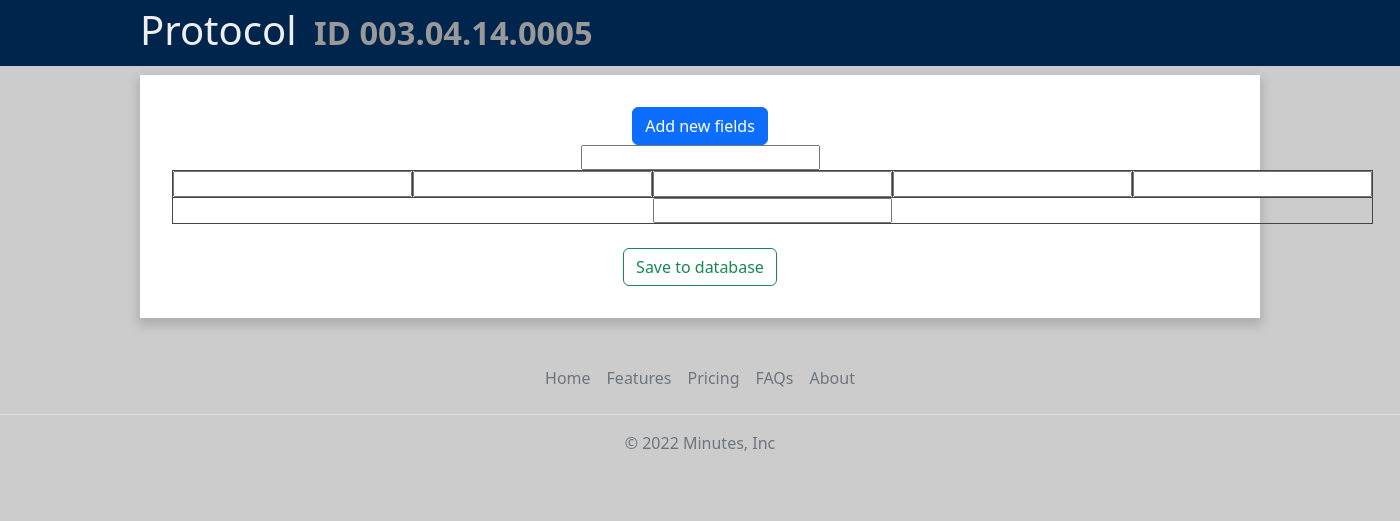
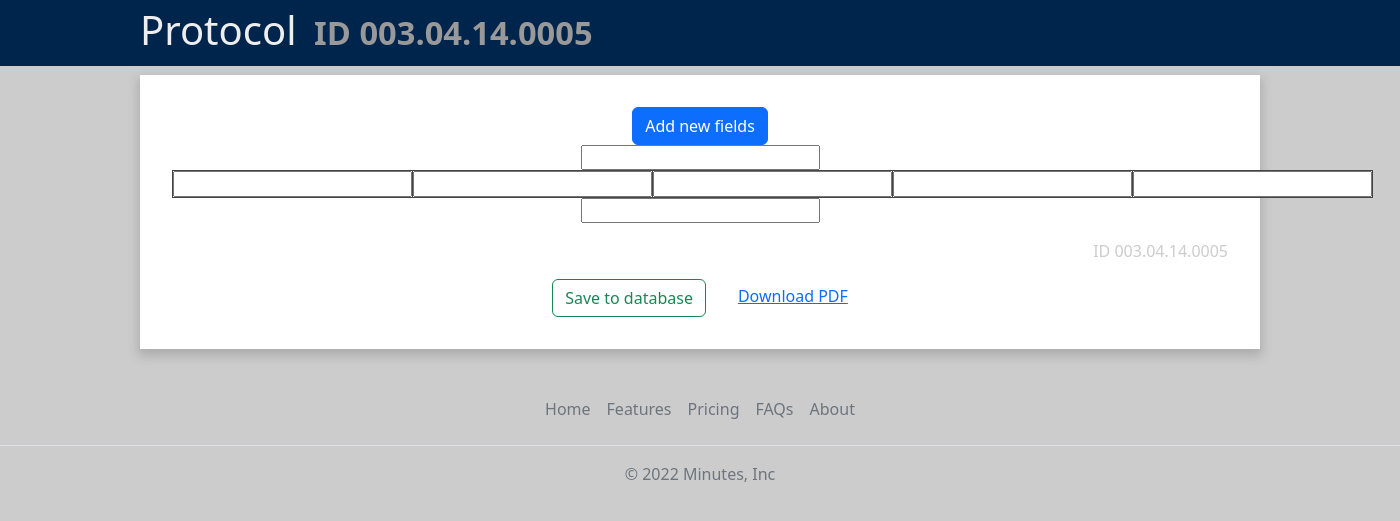
Before and after one commit to asmkirill/Report, a Django app: template minutes/protocol/templates/protocol/create_protocol.html in a window 1400 px wide. Shown: the top 521 px of the page. Run offline with Django 3.2, Linux system fonts and the light colour scheme; the template is opened without the code that fills it: most values are stand-ins (such as "Sample title", 1, 10 or a date in 2020); form fields are guessed from the names that the template uses; some libraries are stand-ins or nearby versions.

Commit message:
Commit - Handling events with protocol form

```diff
--- a/minutes/main/static/main/css/main.css
+++ b/minutes/main/static/main/css/main.css
@@ -88,8 +88,8 @@ nav {
     text-align: left;
 }
 
+
 /* footer bootstrap */
-
 
 .bd-placeholder-img {
     font-size: 1.125rem;
--- a/minutes/main/templates/main/layout.html
+++ b/minutes/main/templates/main/layout.html
@@ -19,12 +19,12 @@
         <div class="header-container">
             <h1>Protocol</h1>
             {% block header-logo %}
-
             {% endblock %}
         </div>
     </div>
 
     {% block header-slogan %}
+
     {% endblock %}
 
     <nav>
@@ -34,12 +34,11 @@
     </nav>
 
     <div class="container">
-
         {% block content %}
 
         {% endblock %}
+    </div>
 
-    </div>
     <footer class="py-3 my-4">
         <ul class="nav justify-content-center border-bottom pb-3 mb-3">
             <li class="nav-item"><a href="{% url 'index' %}" class="nav-link px-2 text-muted">Home</a></li>
@@ -50,5 +49,6 @@
         </ul>
         <p class="text-center text-muted">&copy; 2022 Minutes, Inc</p>
     </footer>
+
 </body>
 </html>
--- a/minutes/protocol/static/protocol/css/forms.css
+++ b/minutes/protocol/static/protocol/css/forms.css
@@ -20,6 +20,7 @@ td {
     height: auto;
 }
 
+
 /*  BASIC PROTOCOL FIELDS downloaded by default  */
 
 .basic_protocol_fields {
@@ -41,8 +42,7 @@ td {
 }
 
 
-
-/* Styles of form.py elements */
+/* Styles of form.py textareas elements */
 
 .protocol_fields_title {
     width: 100%;
@@ -53,8 +53,19 @@ td {
     margin: 0;
     padding: 0;
 }
+.protocol_fields_notes {
+    border: solid 1px #444444;
+    vertical-align: top;
+    border: 0;
+    width: 100%;
+    min-width: 43rem;
+    margin: 1rem 0;
+    padding: 0;
+    display: block;
+}
 
-/*  line of textareas  */
+
+/*  line of five basic textareas  */
 
 .basic_protocol_fields {
   margin-top: 1rem;
@@ -106,12 +117,30 @@ td {
 }
 .td_last_3 { width: 14%; }
 
-.protocol_fields_notes {
-    vertical-align: top;
-    border: 0;
-    width: 100%;
-    min-width: 43rem;
-    margin: 0;
-    padding: 0;
-    display: block;
+.protocol_id_watermark {
+    margin: 1rem 0;
+    text-align: right;
+    color: #cccccc;
 }
+
+
+/* Handling events with protocol form  - BUTTON, Download */
+
+.handling_events_with_protocol {
+    display: inline-block;
+    vertical-align: middle;
+}
+
+.handling_events_with_protocol form{
+    float: left;
+}
+
+#btn btn-outline-success {
+    float: left;
+    margin: 1rem 0;
+}
+
+#download_protocol_link {
+    float: right;
+    margin: 0.34rem 0 0 2rem;
+}
--- a/minutes/protocol/static/protocol/js/forms.js
+++ b/minutes/protocol/static/protocol/js/forms.js
@@ -44,6 +44,14 @@ document.addEventListener("DOMContentLoaded", function(event) {
 
 // Form handler
   $("#create_protocol_form").on("submit", function() {
-    // code
+    // js code
   });
 });
+
+
+
+// Function that displays the generated ID of the protocol in both the header and watermarks
+
+function protocol_generated_id_js() {
+    document.write('ID 003.04.14.0005')
+}
--- a/minutes/protocol/templates/protocol/create_protocol.html
+++ b/minutes/protocol/templates/protocol/create_protocol.html
@@ -3,13 +3,16 @@
 
 {% block header-logo %}
     <link rel="stylesheet" href="{% static 'protocol/css/forms.css' %}">
+    <script src="https://code.jquery.com/jquery-3.6.0.min.js"></script>
     <script src="{% static 'protocol/js/forms.js' %}"></script>
-    <script src="https://code.jquery.com/jquery-3.6.0.min.js"></script>
-    <p>ID 003.04.14.0005</p>
+    <p>
+        <script>
+            protocol_generated_id_js();
+        </script>
+    </p>
 {% endblock %}
 
 {% block content %}
-
     <form id="create_protocol_form" method="post">
         {% csrf_token %}
         <button type="button" id="addRowBtn" class="btn btn-primary">Add new fields</button>
@@ -35,18 +38,25 @@
                         {{ form.status }}
                     </td>
                 </tr>
-
-            <tr>
-                <td colspan="5">
+            </table>
             {{ form.notes }}
-                </td>
-            </tr>
-        </table>
         </div>
-    <br />
-    <button type="submit" id="save-protocol" class="btn btn-outline-success">Save to database</button>
     </form>
 
+    <div id="protocol_generated_id" class="protocol_id_watermark">
+        <script>
+                protocol_generated_id_js();
+        </script>
+    </div>
+
+    <div class="handling_events_with_protocol">
+         <form method="post">
+            {% csrf_token %}
+            <button type="submit" id="save_protocol" class="btn btn-outline-success" form="create_protocol_form">
+                Save to database
+            </button>
+         </form>
+         <a href="{{ pdf_url }}" download id="download_protocol_link">Download PDF</a>
+    </div>
+
 {% endblock %}
-
-<script src="{% static 'protocol/js/forms.js' %}"></script>
```
Also changed, not shown: minutes/main/views.py (+0 -42 lines), minutes/protocol/forms.py (+0 -9 lines). Lines whose indentation alone changed are shown as unchanged.
